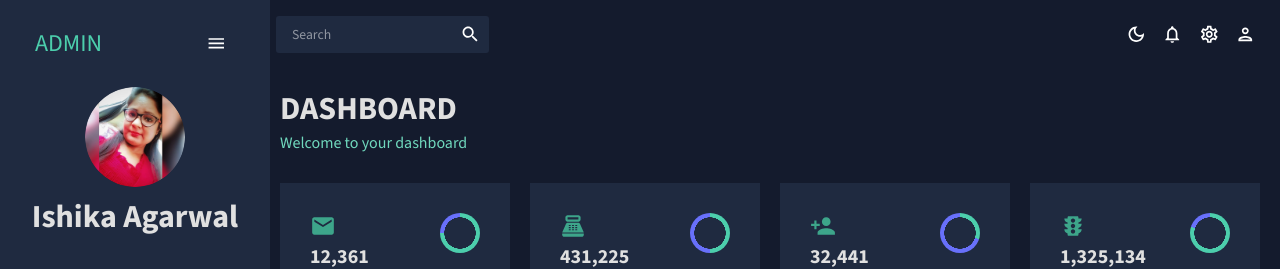
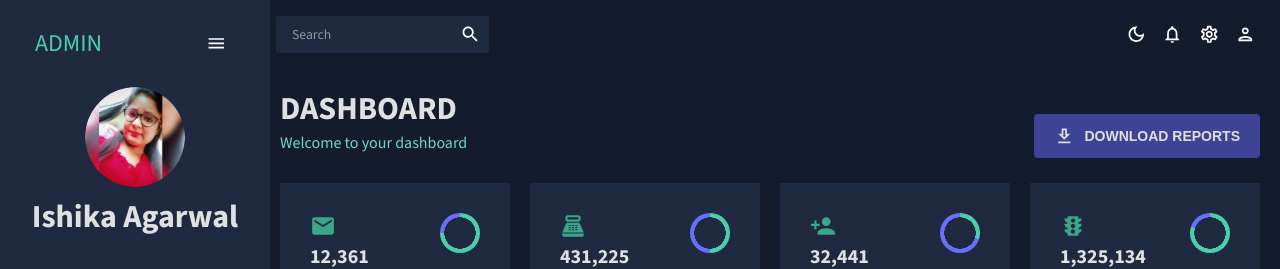
Before and after one commit to Ishika22318/Admin-Dashboard, a React (Create React App) app: page / in a window 1280 px wide. Shown: the top 269 px of the page. Built offline with nearby package versions, Linux system fonts and the light colour scheme.

Commit message:
initial commit.

```diff
--- a/src/scenes/bar/index.jsx
+++ b/src/scenes/bar/index.jsx
@@ -4,7 +4,7 @@ import BarChart from "../../components/BarChart";
 
 const Bar = () => {
     return (
-        <Box m="20px">
+        <Box className = "page-content">
             <Header title = "Bar Chart" subtitle="Simple Bar Chart" />
             <Box height="75vh">
                 <BarChart/>
--- a/src/scenes/calendar/index.jsx
+++ b/src/scenes/calendar/index.jsx
@@ -48,7 +48,7 @@ const Calendar = () => {
   };
 
   return (
-    <Box m="20px">
+    <Box className = "page-content">
       <Header title="Calendar" subtitle="Full Calendar Interactive Page" />
 
       <Box display="flex" justifyContent="space-between">
--- a/src/scenes/contacts/index.jsx
+++ b/src/scenes/contacts/index.jsx
@@ -33,7 +33,7 @@ const Contacts = () => {
   ];
 
   return (
-    <Box m="20px">
+    <Box className = "page-content">
       <Header title="CONTACTS" subtitle="List of contacts for future refernce" />
       <Box
         m="40px 0 0 0"
--- a/src/scenes/dashboard/index.jsx
+++ b/src/scenes/dashboard/index.jsx
@@ -1,4 +1,4 @@
-import { Box, IconButton, Typography, useTheme } from "@mui/material";
+import { Box,Button, IconButton, Typography, useTheme } from "@mui/material";
 import { tokens } from "../../theme";
 import { mockTransactions } from "../../data/mockData";
 import DownloadOutlinedIcon from "@mui/icons-material/DownloadOutlined";
@@ -20,9 +20,25 @@ const Dashboard = () => {
 
   return (
     <Box className = "page-content" >
+    {/* <Box m="20px" > */}
       {/* HEADER */}
-      <Box alignItems="center">
+      {/* <Box alignItems="center"> */}
+      <Box display="flex" justifyContent="space-between" alignItems="center">
         <Header title="DASHBOARD" subtitle="Welcome to your dashboard" />
+        <Box>
+          <Button
+            sx={{
+              backgroundColor: colors.blueAccent[700],
+              color: colors.grey[100],
+              fontSize: "14px",
+              fontWeight: "bold",
+              padding: "10px 20px",
+            }}
+          >
+            <DownloadOutlinedIcon sx={{ mr: "10px" }} />
+            Download Reports
+          </Button>
+        </Box>
       </Box>
       {/* GRID & CHARTS */}
       <Box
--- a/src/scenes/faq/index.jsx
+++ b/src/scenes/faq/index.jsx
@@ -10,7 +10,7 @@ const FAQ = () =>{
     const theme = useTheme();
     const colors = tokens(theme.palette.mode);
 
-    return ( <Box m = "20px">
+    return ( <Box className = "page-content">
         <Header
             title="FAQ"
             subtitle="Frequently Asked Question Page"
--- a/src/scenes/form/index.jsx
+++ b/src/scenes/form/index.jsx
@@ -36,7 +36,7 @@ const Form = () => {
   };
 
   return (
-    <Box m="20px">
+    <Box className = "page-content">
       <Header title="CREATE USER" subtitle="Create a new user profile" />
 
       <Formik
--- a/src/scenes/geography/index.jsx
+++ b/src/scenes/geography/index.jsx
@@ -10,7 +10,7 @@ const Geography = () => {
   const colors = tokens(theme.palette.mode);
 
     return (
-        <Box m="20px">
+        <Box className = "page-content">
             <Header title = "Geography Chart" subtitle="Simple Geography Chart" />
             <Box height="75vh" border = {`1px solid ${colors.grey[100]}`} borderRadius="4px">
                 <GeographyChart/>
--- a/src/scenes/invoices/index.jsx
+++ b/src/scenes/invoices/index.jsx
@@ -32,7 +32,7 @@ const Invoices = () => {
   ];
 
   return (
-    <Box m="20px">
+    <Box className = "page-content">
       <Header title="INVOICES" subtitle="List of Invoice balances" />
       <Box
         m="40px 0 0 0"
--- a/src/scenes/line/index.jsx
+++ b/src/scenes/line/index.jsx
@@ -4,7 +4,7 @@ import LineChart from "../../components/LineChart";
 
 const Line = () => {
     return (
-        <Box m="20px">
+        <Box className = "page-content">
             <Header title = "Line Chart" subtitle="Simple Line Chart" />
             <Box height="75vh">
                 <LineChart/>
--- a/src/scenes/pie/index.jsx
+++ b/src/scenes/pie/index.jsx
@@ -4,7 +4,7 @@ import PieChart from "../../components/PieChart";
 
 const Pie = () => {
     return (
-        <Box m="20px">
+        <Box className = "page-content">
             <Header title = "Pie Chart" subtitle="Simple Pie Chart" />
             <Box height="75vh">
                 <PieChart/>
--- a/src/scenes/team/index.js
+++ b/src/scenes/team/index.js
@@ -60,7 +60,7 @@ const Team = () => {
   ];
 
   return (
-    <Box m="20px">
+    <Box className = "page-content">
       <Header title="TEAM" subtitle="Managing the TEAM Members" />
       <Box
         m="40px 0 0 0"
```
